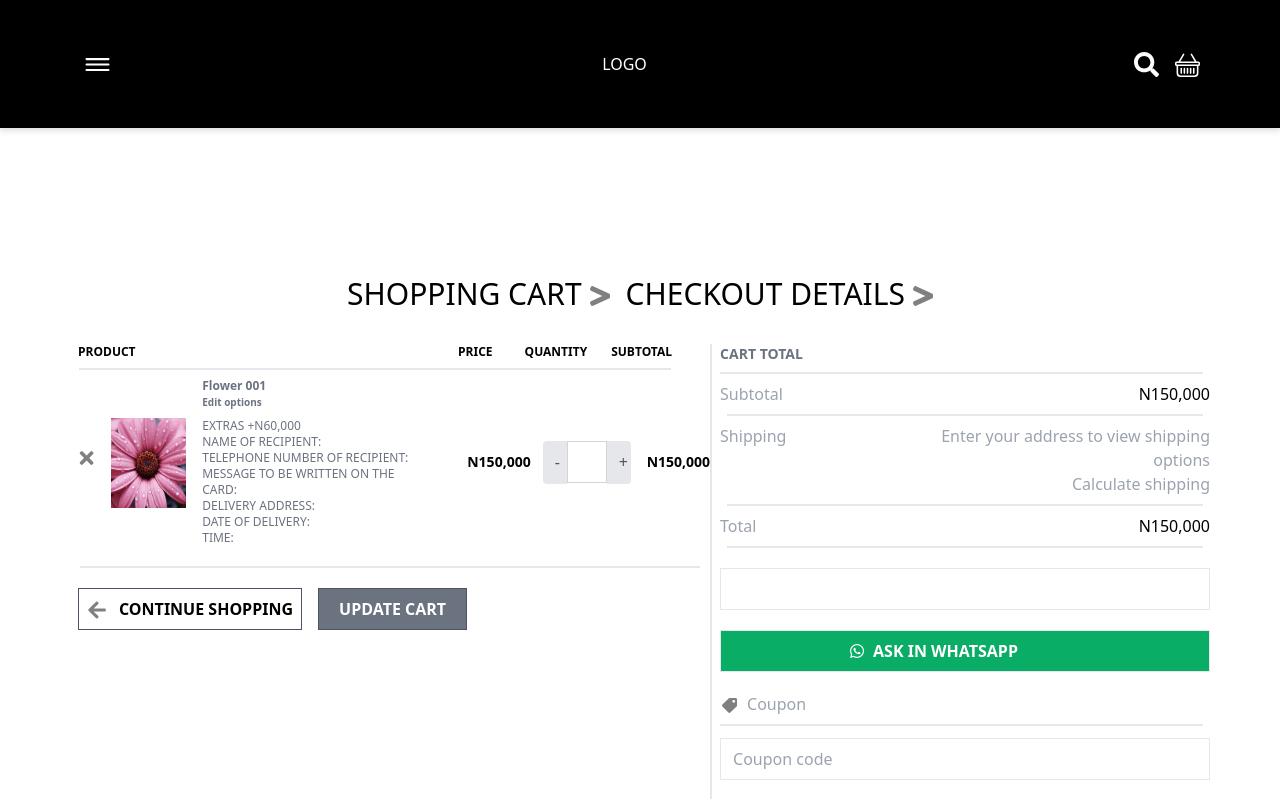
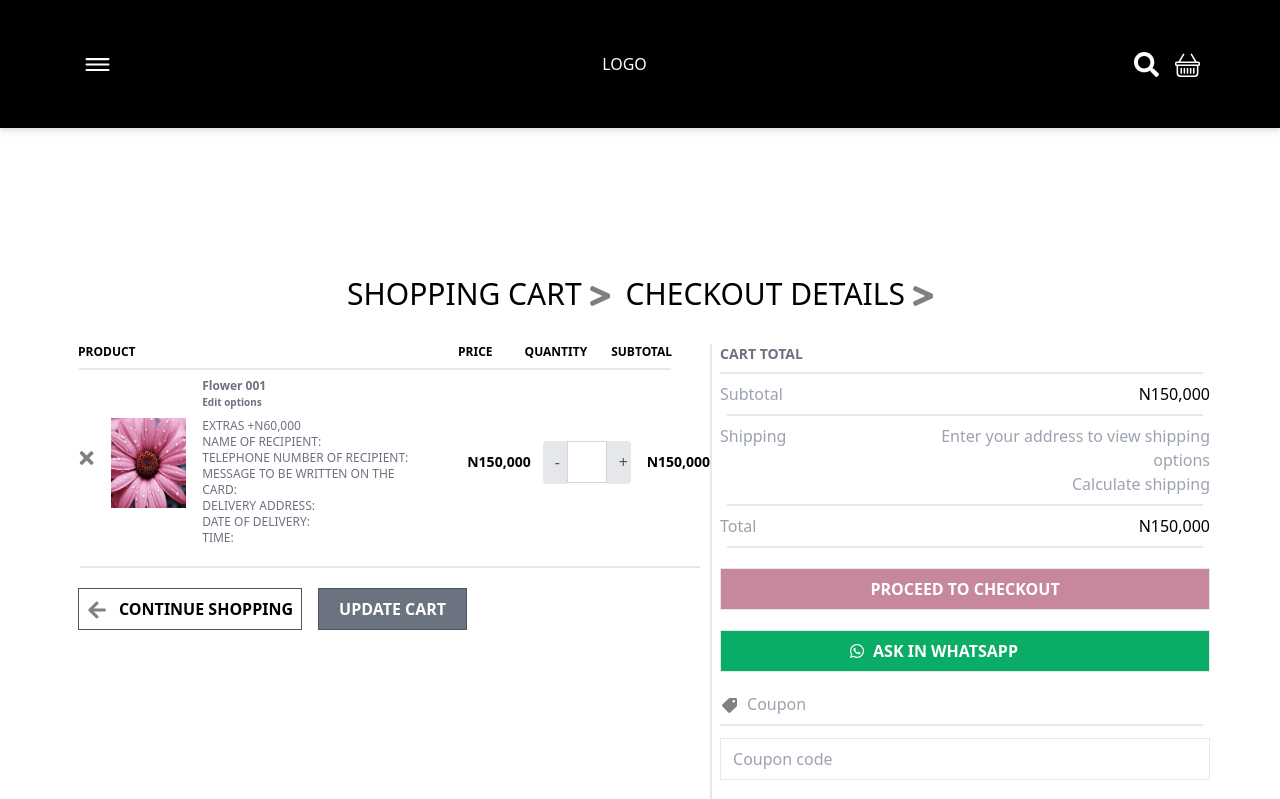
Before and after one commit to blessingsmart/flora, a React (Vite) app: page /cart in a window 1280 px wide. Shown: the top 799 px of the page. Built offline with nearby package versions, Linux system fonts and the light colour scheme.

Commit message:
modified:   src/pages/details.jsx

```diff
--- a/src/pages/cart.jsx
+++ b/src/pages/cart.jsx
@@ -24,7 +24,7 @@ const Cart = () => {
         </Modal>
       )}
       <div className='pt-[140px] text-center mx-5'>
-        <div className='flex flex justify-center items-center'>
+        <div className='flex justify-center items-center'>
           <a href="/cart"className='flex justify-center pt-2 font-normal text-3xl pr-4'><span className='pr-2'>SHOPPING CART</span> <FaGreaterThan size={20} color="gray" className='h-10'/></a>
           <a href="/details"className='flex justify-center pt-2 hidden md:flex font-normal text-3xl'><span className='pr-2'>CHECKOUT DETAILS</span> <FaGreaterThan size={20} color="gray" className='h-10'/></a>
         </div>
@@ -93,7 +93,7 @@ const Cart = () => {
                 <hr className='h-px my-2 bg-gray-200 border dark:bg-gray-700 w-[97%] mx-auto'/>
               </ul>
           </div>
-          <div className='bg-[#c7889d] ml-2 border mt-5 bg-white hover:bg-[#b06981]'>
+          <div className='bg-[#c7889d] ml-2 border mt-5 hover:bg-[#b06981]'>
             <button className='text-white py-2 font-bold'>PROCEED TO CHECKOUT</button>
           </div>
           <div className='bg-[#0aad66] ml-2 border mt-5 hover:bg-[#0c985b]'>
--- a/src/pages/details.jsx
+++ b/src/pages/details.jsx
@@ -28,7 +28,7 @@ function Details() {
         </Modal>
       )}
         <div className='pt-[140px] text-center mx-5'>
-            <div className='flex flex justify-center items-center'>
+            <div className='flex justify-center items-center'>
                 <a href="/cart"className='flex justify-center hidden md:flex pt-2 font-normal text-3xl pr-4'><span className='pr-2'>SHOPPING CART</span> <FaGreaterThan size={20} color="gray" className='h-10'/></a>
                 <a href="/details"className='flex justify-center pt-2 font-normal text-3xl'><span className='pr-2'>CHECKOUT DETAILS</span> <FaGreaterThan size={20} color="gray" className='h-10'/></a>
             </div>
```
